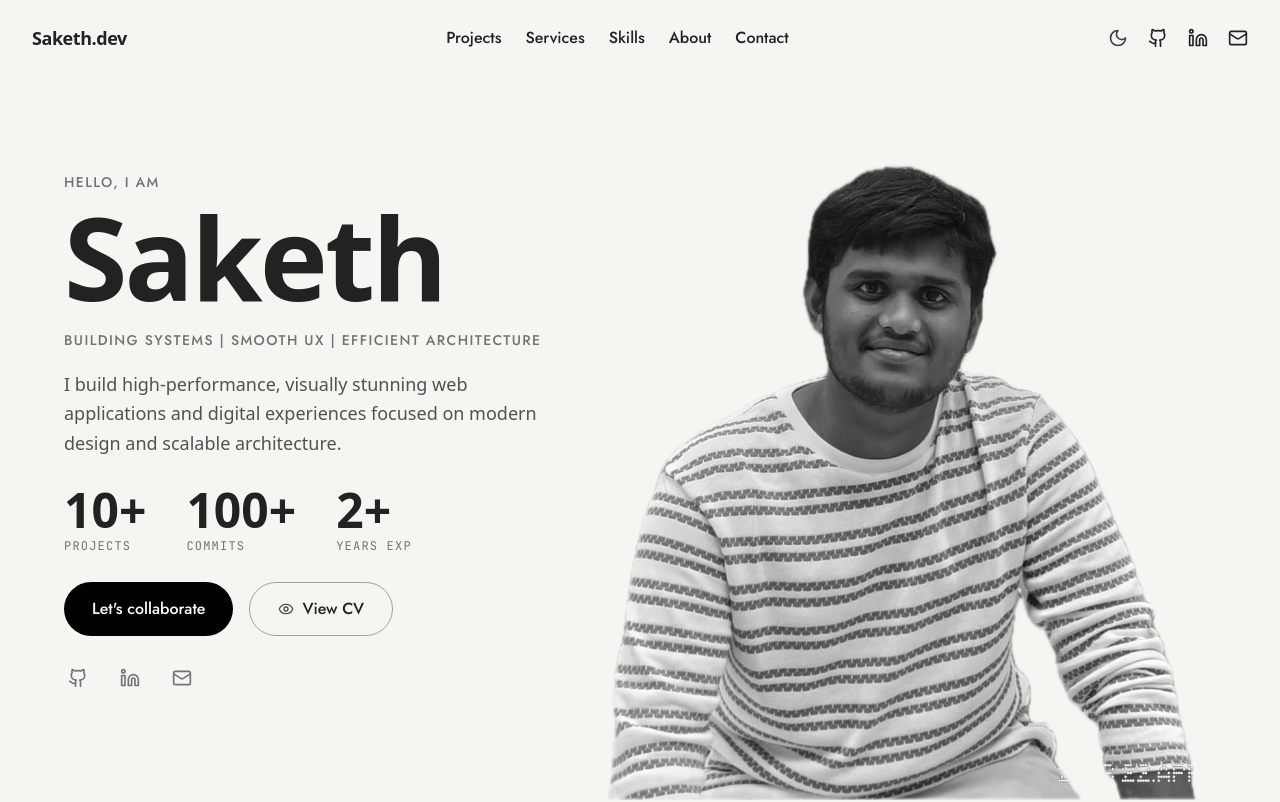
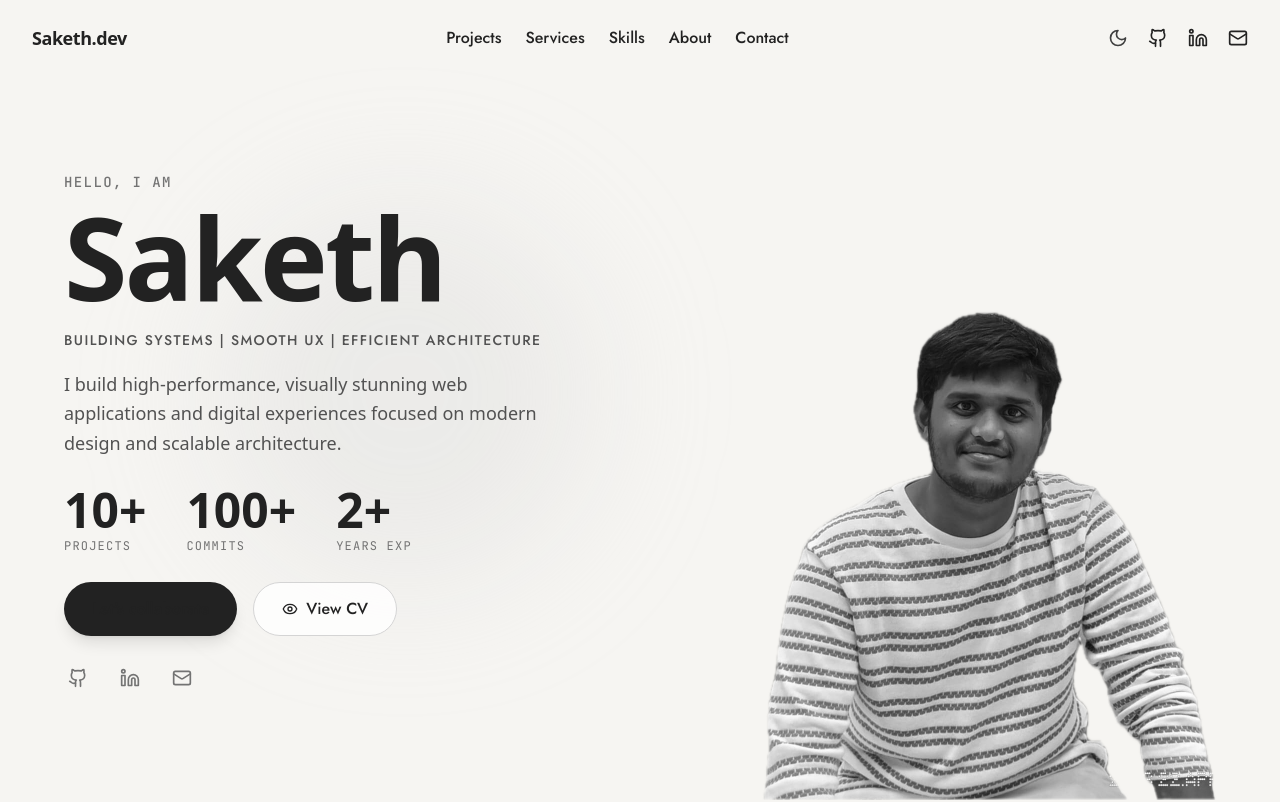
Before and after one commit to Ch-saketh/saketh-chokkapu-portfolio, a React (Vite) app in the folder Portfolio/: page / in a window 1280 px wide. Shown: the top 802 px of the page. Built offline with nearby package versions, Linux system fonts and the light colour scheme; a web font is replaced by a local one.

Commit message:
fix: resolve tablet portrait image overlap in hero section

```diff
--- a/Portfolio/src/components/Home/Hero.tsx
+++ b/Portfolio/src/components/Home/Hero.tsx
@@ -31,16 +31,16 @@ const Hero: React.FC = () => {
       <div className="absolute top-1/4 left-1/6 w-[30vw] h-[30vw] max-w-96 max-h-96 bg-[#00FF66]/8 rounded-full blur-3xl pointer-events-none" />
       <div className="absolute bottom-1/4 right-1/4 w-[25vw] h-[25vw] max-w-80 max-h-80 bg-[#00FF66]/4 rounded-full blur-3xl pointer-events-none" />
 
-      {/* Desktop layout: left text + right portrait */}
+      {/* Hero content container */}
       <div className="relative h-full w-full flex items-center">
 
-        {/* Left: text content */}
-        <div className="relative z-10 w-full sm:w-[55%] md:w-[52%] lg:w-[50%] xl:w-[48%] h-full flex items-center px-6 sm:px-8 md:px-10 lg:px-12 xl:px-16 pt-20 sm:pt-24 pb-8">
+        {/* Left: text content (Full width on mobile/tablet, 50% on desktop) */}
+        <div className="relative z-10 w-full lg:w-[50%] xl:w-[48%] h-full flex items-center px-6 sm:px-10 md:px-14 lg:px-12 xl:px-16 pt-20 sm:pt-24 pb-8">
           <motion.div
             variants={staggerContainerSlow}
             initial="hidden"
             animate="show"
-            className="w-full text-left"
+            className="w-full text-left max-w-2xl lg:max-w-none"
           >
             <motion.p variants={fadeUp}
               className="font-mono text-xs sm:text-sm tracking-widest text-[#00FF66] mb-3 uppercase font-medium text-left"
@@ -135,19 +135,19 @@ const Hero: React.FC = () => {
           </motion.div>
         </div>
 
-        {/* Right: portrait image — desktop only */}
+        {/* Right: portrait image — desktop (lg: 1024px+) only */}
         <motion.div
           variants={scaleReveal}
           initial="hidden"
           animate="show"
-          className="hidden sm:block absolute right-0 bottom-0 h-full z-0 pointer-events-none"
-          style={{ width: 'clamp(380px, 56%, 900px)' }}
+          className="hidden lg:block absolute right-0 bottom-0 h-full z-0 pointer-events-none"
+          style={{ width: 'clamp(380px, 48%, 800px)' }}
         >
           <img
             src={YourImg}
             alt="Saketh"
             fetchPriority="high"
-            className="absolute bottom-0 right-0 h-[130%] w-auto max-w-none object-contain object-bottom grayscale transition-all duration-700 ease-out hover:grayscale-0 hover:scale-[1.03] pointer-events-auto"
+            className="absolute bottom-0 right-0 h-full max-h-[115%] w-auto max-w-none object-contain object-bottom grayscale transition-all duration-700 ease-out hover:grayscale-0 hover:scale-[1.02] pointer-events-auto"
           />
         </motion.div>
       </div>
--- a/Portfolio/src/components/Light/LightHero.tsx
+++ b/Portfolio/src/components/Light/LightHero.tsx
@@ -28,19 +28,22 @@ const LightHero: React.FC = () => {
       className="relative w-full overflow-hidden bg-[#F6F5F2] text-[#222222]"
       style={{ height: '100dvh', minHeight: '100dvh' }}
     >
-      {/* Desktop layout */}
+      {/* Soft radial glow */}
+      <div className="absolute top-1/4 left-1/6 w-[30vw] h-[30vw] max-w-96 max-h-96 bg-neutral-300/30 rounded-full blur-3xl pointer-events-none" />
+
+      {/* Hero content container */}
       <div className="relative h-full w-full flex items-center">
 
-        {/* Left: text content */}
-        <div className="relative z-10 w-full sm:w-[55%] md:w-[52%] lg:w-[50%] xl:w-[48%] h-full flex items-center px-6 sm:px-8 md:px-10 lg:px-12 xl:px-16 pt-20 sm:pt-24 pb-8">
+        {/* Left: text content (Full width on mobile/tablet, 50% on desktop) */}
+        <div className="relative z-10 w-full lg:w-[50%] xl:w-[48%] h-full flex items-center px-6 sm:px-10 md:px-14 lg:px-12 xl:px-16 pt-20 sm:pt-24 pb-8">
           <motion.div
             variants={staggerContainerSlow}
             initial="hidden"
             animate="show"
-            className="w-full text-left"
+            className="w-full text-left max-w-2xl lg:max-w-none"
           >
             <motion.p variants={fadeUp}
-              className="font-jost text-xs sm:text-sm tracking-widest text-neutral-500 mb-3 uppercase font-medium text-left"
+              className="font-mono text-xs sm:text-sm tracking-widest text-neutral-500 mb-3 uppercase font-medium text-left"
             >
               HELLO, I AM
             </motion.p>
@@ -53,7 +56,7 @@ const LightHero: React.FC = () => {
             </motion.h1>
 
             <motion.p variants={fadeUp}
-              className="font-jost text-[0.65rem] sm:text-xs md:text-sm tracking-widest text-neutral-500 mb-4 md:mb-5 uppercase font-medium text-left"
+              className="font-jost text-[0.65rem] sm:text-xs md:text-sm tracking-widest text-neutral-600 mb-4 md:mb-5 uppercase font-medium text-left"
             >
               BUILDING SYSTEMS | SMOOTH UX | EFFICIENT ARCHITECTURE
             </motion.p>
@@ -75,7 +78,7 @@ const LightHero: React.FC = () => {
                 { val: "2+", label: "Years Exp" },
               ].map(({ val, label }) => (
                 <div key={label}>
-                  <p className="text-2xl sm:text-3xl md:text-4xl lg:text-5xl font-funnel font-bold leading-none text-[#222222]">
+                  <p className="text-2xl sm:text-3xl md:text-4xl lg:text-5xl font-funnel font-extrabold leading-none text-[#222222]">
                     {val}
                   </p>
                   <p className="mt-1 text-[0.55rem] sm:text-[0.6rem] md:text-xs tracking-widest text-neutral-500 uppercase font-mono">
@@ -93,8 +96,7 @@ const LightHero: React.FC = () => {
                 whileHover={hoverScale}
                 whileTap={{ scale: 0.97 }}
                 onClick={() => document.querySelector("#contact")?.scrollIntoView({ behavior: "smooth" })}
-                className="w-full sm:w-auto px-7 py-3.5 bg-black rounded-full hover:bg-neutral-900 transition font-medium text-sm md:text-base"
-                style={{ color: 'white' }}
+                className="w-full sm:w-auto px-7 py-3.5 bg-[#222222] hover:bg-black text-white font-semibold rounded-full shadow-lg transition text-sm md:text-base cursor-pointer"
               >
                 Let's collaborate
               </motion.button>
@@ -107,10 +109,10 @@ const LightHero: React.FC = () => {
                   if (viewCvBtnRef.current) setOriginRect(viewCvBtnRef.current.getBoundingClientRect());
                   setIsCvOpen(true);
                 }}
-                className="w-full sm:w-auto px-7 py-3.5 border border-neutral-400 rounded-full hover:bg-black hover:border-black transition-all duration-300 flex items-center justify-center gap-2 group text-sm md:text-base"
+                className="w-full sm:w-auto px-7 py-3.5 border border-neutral-300 bg-white/80 rounded-full text-[#222222] hover:bg-[#222222] hover:text-white hover:border-[#222222] transition-all duration-300 flex items-center justify-center gap-2 group text-sm md:text-base cursor-pointer"
               >
-                <Eye className="w-4 h-4 text-neutral-600 group-hover:text-white transition-colors" />
-                <span className="font-medium group-hover:text-white transition-colors">View CV</span>
+                <Eye className="w-4 h-4 text-[#222222] group-hover:text-white transition-colors" />
+                <span className="font-medium">View CV</span>
               </motion.button>
             </motion.div>
 
@@ -133,19 +135,19 @@ const LightHero: React.FC = () => {
           </motion.div>
         </div>
 
-        {/* Right: portrait — desktop only */}
+        {/* Right: portrait image — desktop (lg: 1024px+) only */}
         <motion.div
           variants={scaleReveal}
           initial="hidden"
           animate="show"
-          className="hidden sm:block absolute right-0 bottom-0 h-full z-0 pointer-events-none"
-          style={{ width: 'clamp(380px, 56%, 900px)' }}
+          className="hidden lg:block absolute right-0 bottom-0 h-full z-0 pointer-events-none"
+          style={{ width: 'clamp(380px, 48%, 800px)' }}
         >
           <img
             src={YourImg}
             alt="Saketh"
             fetchPriority="high"
-            className="absolute bottom-0 right-0 h-[130%] w-auto max-w-none object-contain object-bottom grayscale transition-all duration-700 ease-out hover:grayscale-0 hover:scale-[1.03] pointer-events-auto"
+            className="absolute bottom-0 right-0 h-full max-h-[115%] w-auto max-w-none object-contain object-bottom grayscale transition-all duration-700 ease-out hover:grayscale-0 hover:scale-[1.02] pointer-events-auto"
           />
         </motion.div>
       </div>
```
